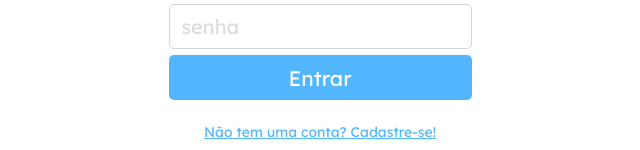
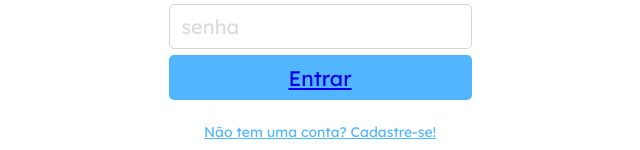
Before and after one commit to Laisses/TrackIt, a React (Create React App) app: page / in a window 1280 px wide. Shown: the part 325-475 px from the top of the page, without its empty margins (320-960 px from the left). Built offline with nearby package versions, Linux system fonts and the light colour scheme.

Commit message:
add temporary Link to Habits component

```diff
--- a/src/components/Login.js
+++ b/src/components/Login.js
@@ -1,3 +1,4 @@
+import { Link } from "react-router-dom";
 import styled from "styled-components";
 import logo from "../assets/images/logo.png";
 import { BigButton, LinkContainer, TextInput, Logo } from "./Common";
@@ -8,7 +9,11 @@ export const Login = () => {
             <Logo src={logo} alt="Track It logo" />
             <TextInput placeholder="email" />
             <TextInput placeholder="senha" />
-            <BigButton>Entrar</BigButton>
+            <BigButton>
+                <Link to="/habitos">
+                    Entrar
+                </Link>
+            </BigButton>
             <LinkContainer to="/cadastro">
                 Não tem uma conta? Cadastre-se!
             </LinkContainer>
```
